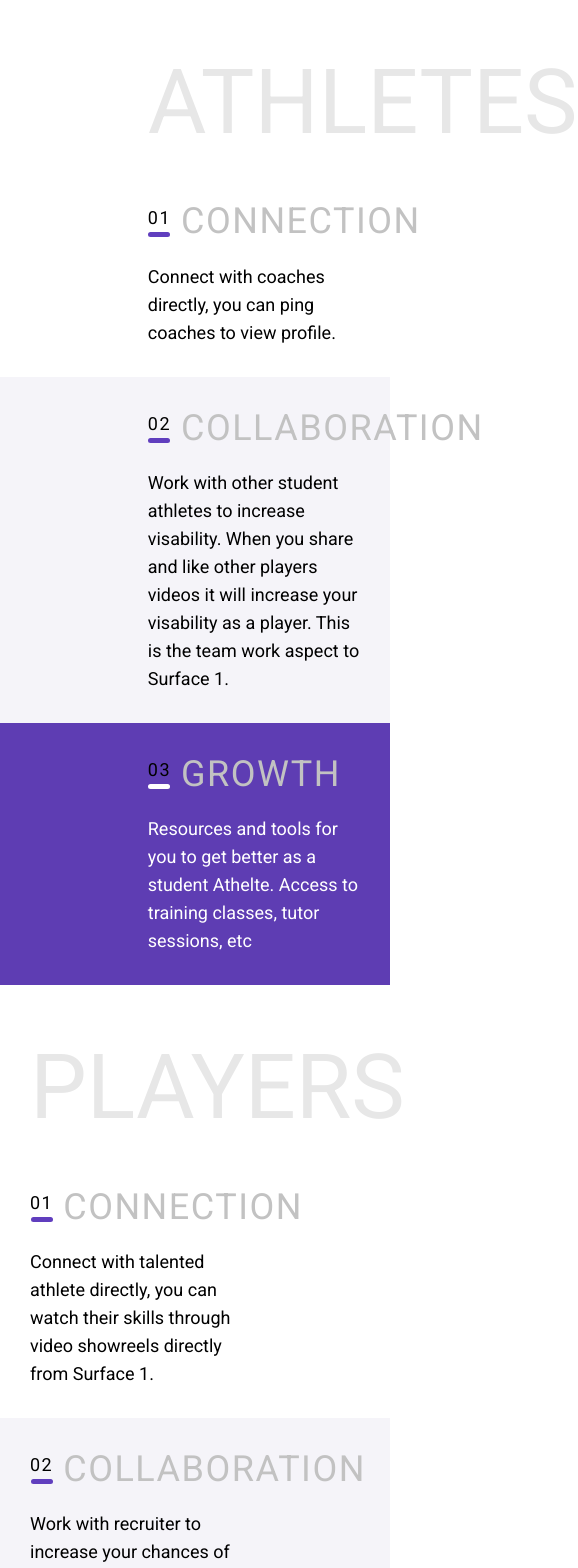
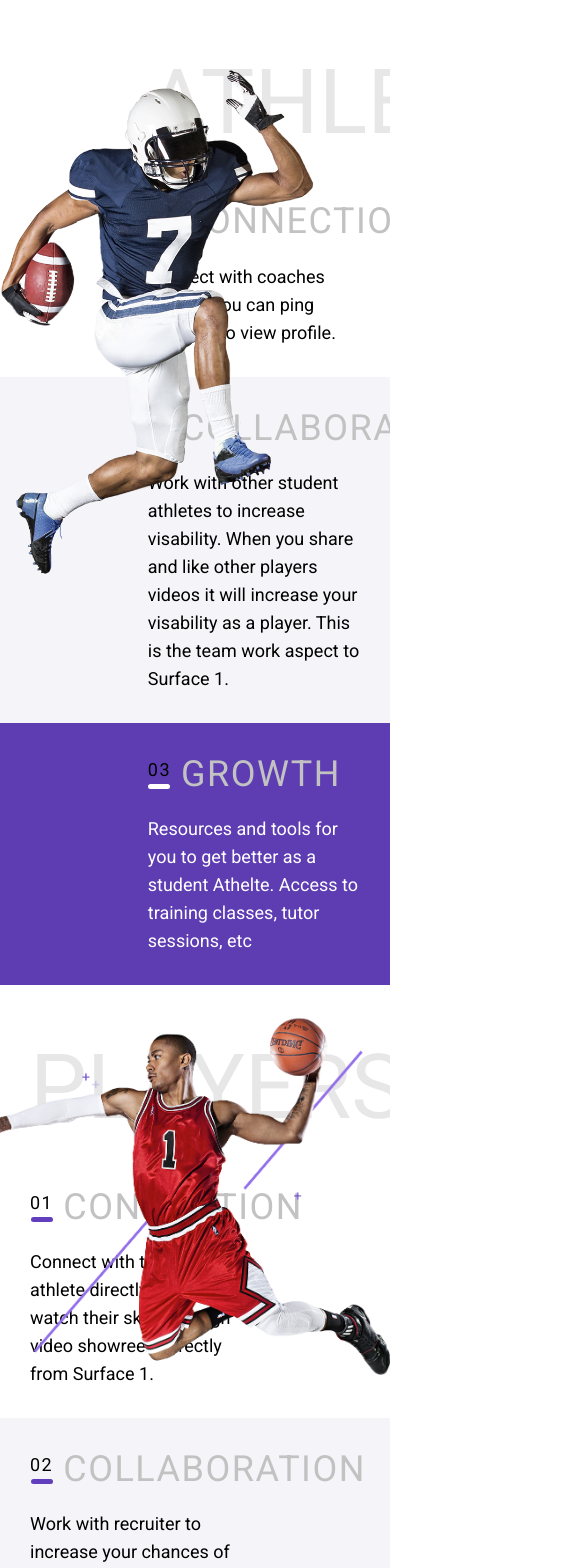
Before and after one commit to beam36/zeus-test, a React (Vite) app: page / in a window 390 px wide. Shown: the top 1568 px of the page, 578 px wide, since content can reach past the window. Built offline with nearby package versions, Linux system fonts and the light colour scheme.

Commit message:
complete tablet

```diff
--- a/src/App.tsx
+++ b/src/App.tsx
@@ -1,40 +1,62 @@
 import styled from 'styled-components';
 import ItemHeading from './components/ItemHeading';
 import athletesImageDesktop from './assets/athletes-desktop.png';
-import playerImageDesktop from './assets/players-desktop.png';
-// import athletesImageTablet from '/assets/athletes-tablet.png';
-// import playerImageTablet from '/assets/players-tablet.png';
+import playersImageDesktop from './assets/players-desktop.png';
+import athletesImageTablet from './assets/athletes-tablet.png';
+import playersImageTablet from './assets/players-tablet.png';
 
 const QUERIES = {
-  tabletAndSmaller: '(max-width: 1300px)',
+  tabletOnly: '(max-width: 1200px) and (min-width: 768px)',
+  tabletAndSmaller: '(max-width: 1200px)',
   mobileAndSmaller: '(max-width: 768px)',
 };
 
 const Section = styled.section`
   position: relative;
+  overflow-x: clip;
 `;
 
-const AthletesImage = styled.img`
+const AthletesImage = styled.picture`
   position: absolute;
   top: 50px;
   left: 9.11%;
-  max-width: 42%;
-  max-height: calc(100% + 20px);
+  width: 678px;
+  & img {
+    width: 100%;
+  }
+
+  @media (max-width: 1550px) {
+    top: 70px;
+    left: 7%;
+    width: 45%;
+  }
 
   @media (${QUERIES.tabletAndSmaller}) {
-    display: none;
+    width: 360px;
+    top: 70px;
+    left: 0;
   }
 `;
 
-const PlayersImage = styled.img`
+const PlayersImage = styled.picture`
   position: absolute;
   top: 10px;
   right: 6.51%;
-  max-width: 51.6%;
-  max-height: 93.5%;
+  width: 991px;
+  & img {
+    width: 100%;
+  }
+
+  @media (max-width: 1700px) {
+    right: auto;
+    left: 50%;
+  }
 
   @media (${QUERIES.tabletAndSmaller}) {
-    display: none;
+    top: 31px;
+    left: auto;
+    right: 0;
+    width: 437px;
   }
 `;
 
@@ -76,7 +98,6 @@ const Text = styled.p<{ color?: 'white'; side: 'left' | 'right' }>`
   @media (${QUERIES.tabletAndSmaller}) {
     font-size: 18px;
     letter-spacing: 0px;
-
     max-width: ${(props) => (props.side === 'left' ? '58.2%' : 'none')};
   }
 `;
@@ -112,7 +133,10 @@ function App() {
             </Text>
           </Item>
         </ol>
-        <AthletesImage src={athletesImageDesktop} />
+        <AthletesImage>
+          <source media={QUERIES.tabletOnly} srcSet={athletesImageTablet} />
+          <img src={athletesImageDesktop} />
+        </AthletesImage>
       </Section>
       <Section>
         <Heading side="left">PLAYERS</Heading>
@@ -143,7 +167,10 @@ function App() {
               Save your time, recruit proper athlets for your team.
             </Text>
           </Item>
-          <PlayersImage src={playerImageDesktop} />
+          <PlayersImage>
+            <source media={QUERIES.tabletOnly} srcSet={playersImageTablet} />
+            <img src={playersImageDesktop} />
+          </PlayersImage>
         </ol>
       </Section>
     </>
```
Also changed, not shown: src/assets/athletes-tablet.png (renamed from src/assets/athletes-table.png).
